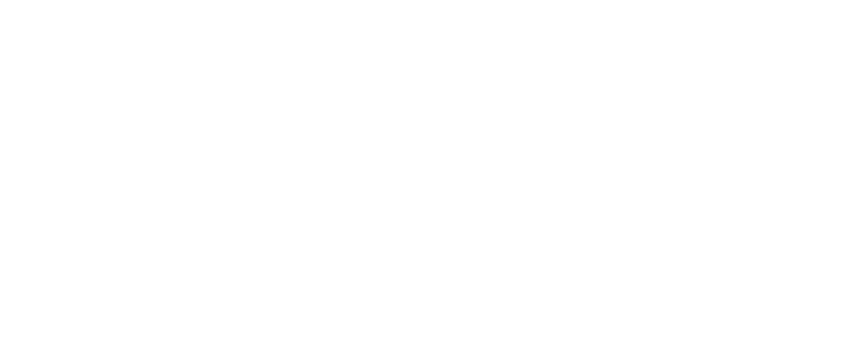
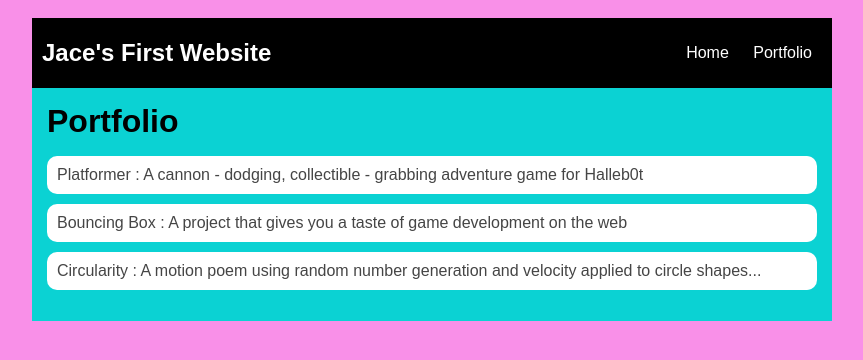
Before and after one commit to JaceEis/JaceEis.github.io, a plain HTML site: page portfolio.html in a window 1280 px wide. Shown: the whole page, without its empty margins (208-1071 px from the left). Drawn offline with Linux system fonts and the light colour scheme.

Commit message:
add portfolio file

```diff
--- a/portfolio.html
+++ b/portfolio.html
@@ -0,0 +1,30 @@
+<!DOCTYPE HTML>
+<html>
+    <head>
+    <title>Jace's First Website </title>
+    <link rel="stylesheet" href="style.css"
+    </head>
+    <body>
+      <div id="all-contents">
+        <nav>
+          <h1>Jace's First Website</h1>
+          <ul id="nav-ul">
+             <li class="nav-li">
+             <a class="nav-a" href="index.html">Home</a>
+           </li>
+           <li class="nav-li">
+             <a class="nav-a" href="portfolio.html">Portfolio</a>
+           </li>
+       </ul>
+   </nav>
+   <main>
+    <div class="content">
+        <h1>Portfolio</h1>
+        <ul id="portfolio">
+          <li><a href="projects/platformer/">Platformer : A cannon - dodging, collectible - grabbing adventure game for Halleb0t</a></li>
+    <li><a href="projects/bouncing-box/">Bouncing Box : A project that gives you a taste of game development on the web </a></li>
+    <li><a href="projects/circularity/">Circularity : A motion poem using random number generation and velocity applied to circle shapes...</a></li>
+        </ul>
+    </div>
+    </body>
+</html>
--- a/style.css
+++ b/style.css
@@ -60,3 +60,28 @@ main {
 h2, h3 {
     margin: 0px;
 }
+         /* portfolio styles */
+         .content h1 {
+            color: black;
+        }
+
+        #portfolio {
+            list-style-type: none;
+            padding-left: 0;
+        }
+
+        #portfolio li {
+            background: #fff;
+            padding: 10px;
+            border-radius: 10px;
+            margin-bottom: 10px;
+        }
+
+        #portfolio li:hover {
+            background: #eee;
+        }
+
+        #portfolio a {
+            text-decoration: none;
+            color: #454545;
+        }
```
